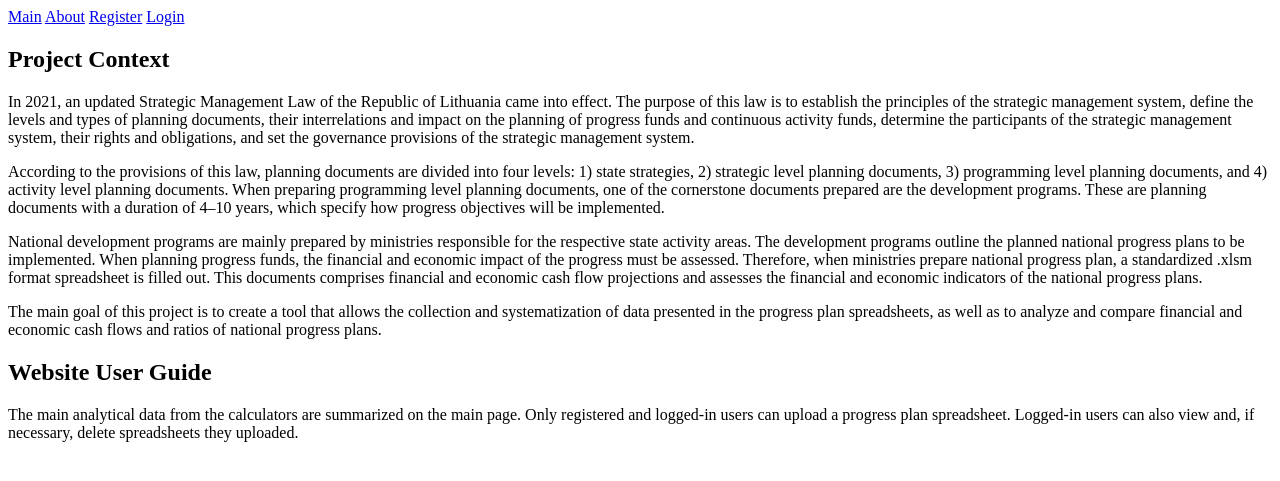
After one commit to Dronzillla/flask_pzp_project, a Flask app: page /about in a window 1280 px wide. The commit adds this page. Shown: the top 481 px of the page. Run offline with Flask 3, Linux system fonts and the light colour scheme; some libraries are stand-ins or nearby versions.

Commit message:
Add about page

```diff
--- a/blueprintapp/blueprints/core/db_operations.py
+++ b/blueprintapp/blueprints/core/db_operations.py
@@ -37,11 +37,14 @@ Functions to get aggregate ratios data from database
 
 
 def db_aggregate_ratio_averages() -> list:
-    # TODO Fix this function to return an empty list if there is no data
     # Build custom named tuple to follow similiar logic to aggregate_cashflow_data
     RatioAverage = namedtuple("RatioAverage", ["ratio", "average"])
     # A list to hold the average values
     averages = []
+    # Check if ratios table is empty, if so. Return an empty list
+    ratios = Ratios.query.all()
+    if len(ratios) == 0:
+        return []
     # Get the list of ratio columns in db
     ratio_columns = [
         column.key
--- a/blueprintapp/blueprints/core/routes.py
+++ b/blueprintapp/blueprints/core/routes.py
@@ -38,3 +38,8 @@ def index():
         graph_general_principle_html=graph_general_principle_html,
         graph_general_sector_html=graph_general_sector_html,
     )
+
+
+@core.route("/about")
+def about():
+    return render_template("core/about.html")
--- /dev/null
+++ b/blueprintapp/blueprints/core/templates/core/about.html
@@ -0,0 +1,18 @@
+{% extends "base.html" %}
+{% block title %}Core{% endblock %}
+{% block content %}
+<body>
+    <div>
+        <h2>Project Context</h2>
+        <p>In 2021, an updated Strategic Management Law of the Republic of Lithuania came into effect. The purpose of this law is to establish the principles of the strategic management system, define the levels and types of planning documents, their interrelations and impact on the planning of progress funds and continuous activity funds, determine the participants of the strategic management system, their rights and obligations, and set the governance provisions of the strategic management system.</p>
+        <p>According to the provisions of this law, planning documents are divided into four levels: 1) state strategies, 2) strategic level planning documents, 3) programming level planning documents, and 4) activity level planning documents. When preparing programming level planning documents, one of the cornerstone documents prepared are the development programs. These are planning documents with a duration of 4–10 years, which specify how progress objectives will be implemented.</p>
+        <p>National development programs are mainly prepared by ministries responsible for the respective state activity areas. The development programs outline the planned national progress plans to be implemented. When planning progress funds, the financial and economic impact of the progress must be assessed. Therefore, when ministries prepare national progress plan, a standardized .xlsm format spreadsheet is filled out. This documents comprises financial and economic cash flow projections and assesses the financial and economic indicators of the national progress plans.</p>
+        <p>The main goal of this project is to create a tool that allows the collection and systematization of data presented in the progress plan spreadsheets, as well as to analyze and compare financial and economic cash flows and ratios of national progress plans.</p>
+    </div>
+    <div>
+        <h2>Website User Guide</h2>
+        <p>The main analytical data from the calculators are summarized on the main page. Only registered and logged-in users can upload a progress plan spreadsheet. Logged-in users can also view and, if necessary, delete spreadsheets they uploaded.
+        </p>
+    </div>
+</body>
+{% endblock %}
--- a/blueprintapp/templates/base.html
+++ b/blueprintapp/templates/base.html
@@ -9,6 +9,7 @@
 <body>
     <nav>
         <a href="{{ url_for('core.index') }}">Main</a>
+        <a href="{{ url_for('core.about') }}">About</a>
         {% if current_user.is_authenticated %}
             <a href="{{ url_for('dashboard.index') }}">Dashboard</a>
             <a href="{{ url_for('upload.index') }}">Upload</a>
```
